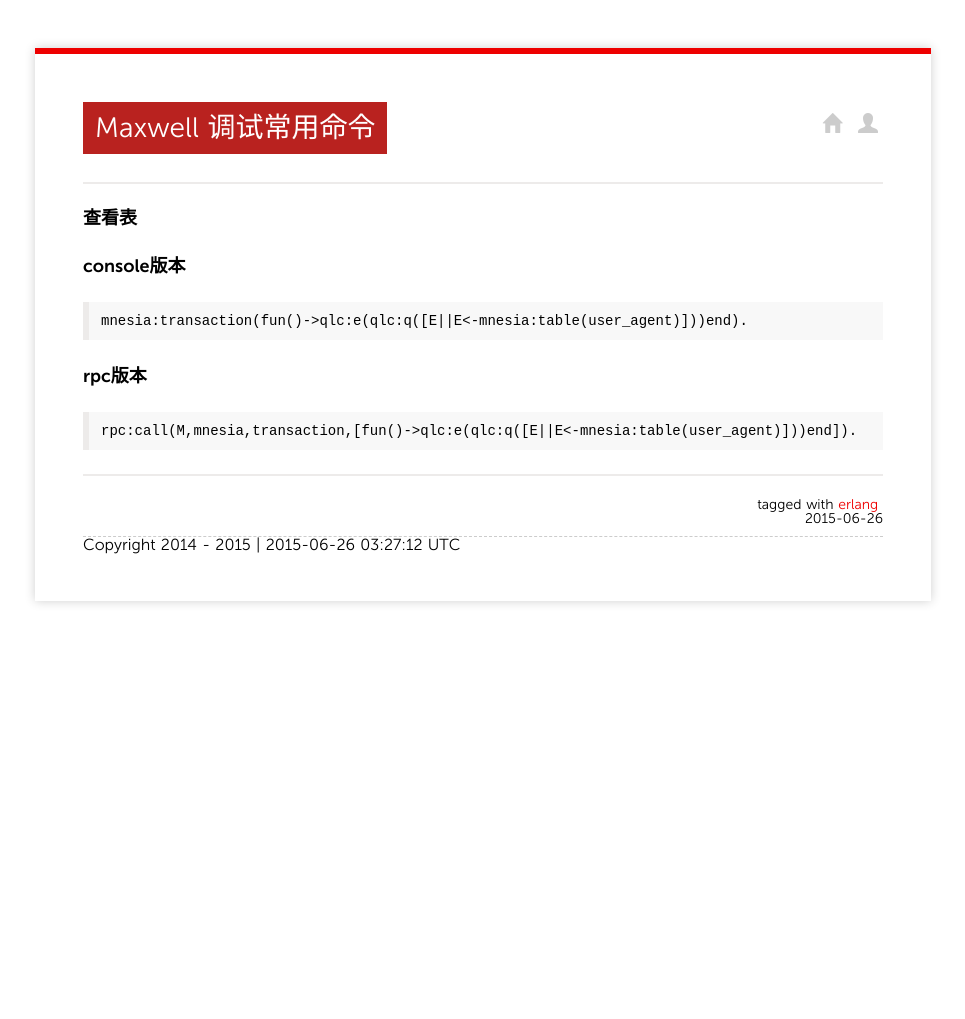
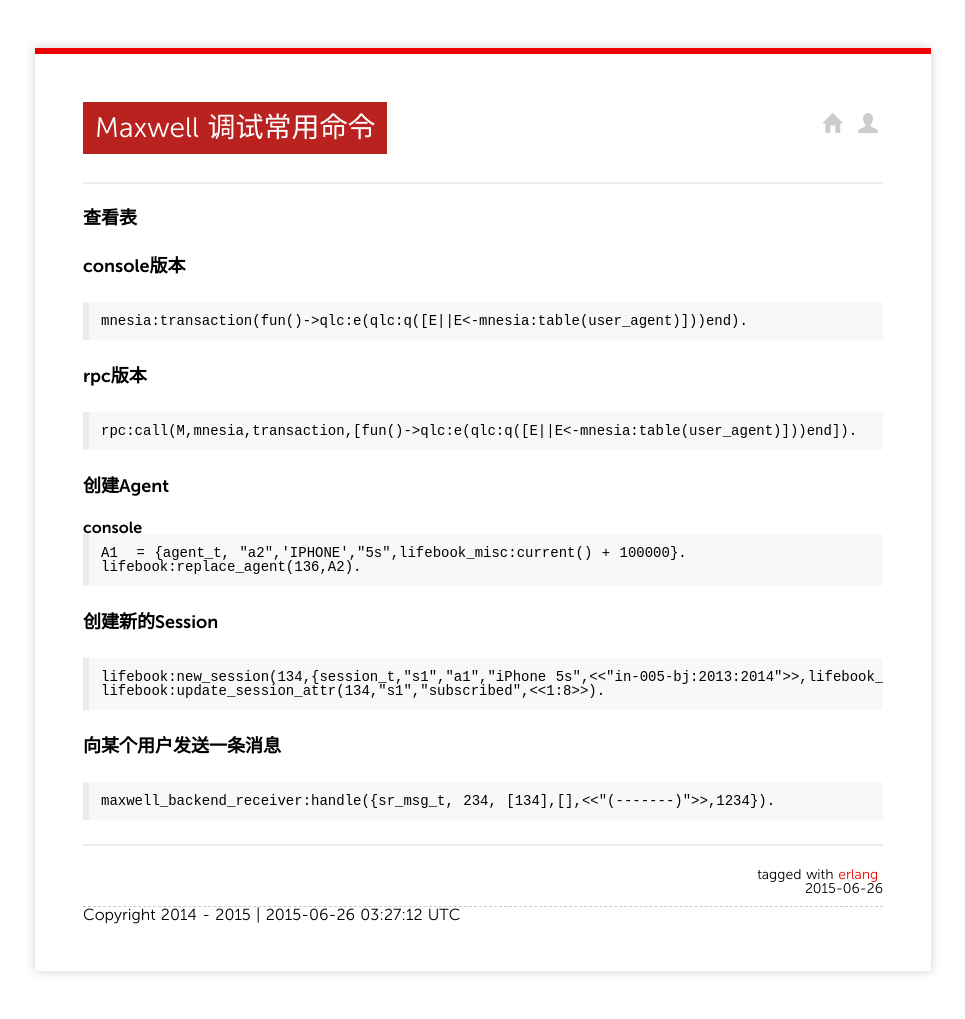
Before and after one commit to junix/junix.github.io, a Jekyll site: the page built from _posts/2015/2015-06-26-maxwell-debug.md, in a window 1280 px wide. Shown: the whole page, without its empty margins (157-1122 px from the left). Built offline with Jekyll 4.4.1, drawn with Linux system fonts in a browser that asks for light colours; nearby versions of some CDN libraries; Markdown is read by kramdown in place of the engine named in the settings; before the commit the page ends 900 px from its top, so only the background shows below that.

Commit message:
modify new post [/Users/junix/junix.github.io/_posts/2015/2015-06-26-maxwell-debug.md]

````diff
--- a/_posts/2015/2015-06-26-maxwell-debug.md
+++ b/_posts/2015/2015-06-26-maxwell-debug.md
@@ -20,3 +20,24 @@
 ```
 rpc:call(M,mnesia,transaction,[fun()->qlc:e(qlc:q([E||E<-mnesia:table(user_agent)]))end]).
 ```
+
+### 创建Agent
+
+#### console
+
+```
+A1  = {agent_t, "a2",'IPHONE',"5s",lifebook_misc:current() + 100000}.
+lifebook:replace_agent(136,A2).
+```
+
+### 创建新的Session
+
+```
+lifebook:new_session(134,{session_t,"s1","a1","iPhone 5s",<<"in-005-bj:2013:2014">>,lifebook_misc:current() + 1000,[]}).
+lifebook:update_session_attr(134,"s1","subscribed",<<1:8>>).
+```
+### 向某个用户发送一条消息
+
+```
+maxwell_backend_receiver:handle({sr_msg_t, 234, [134],[],<<"(-------)">>,1234}).
+```
````
